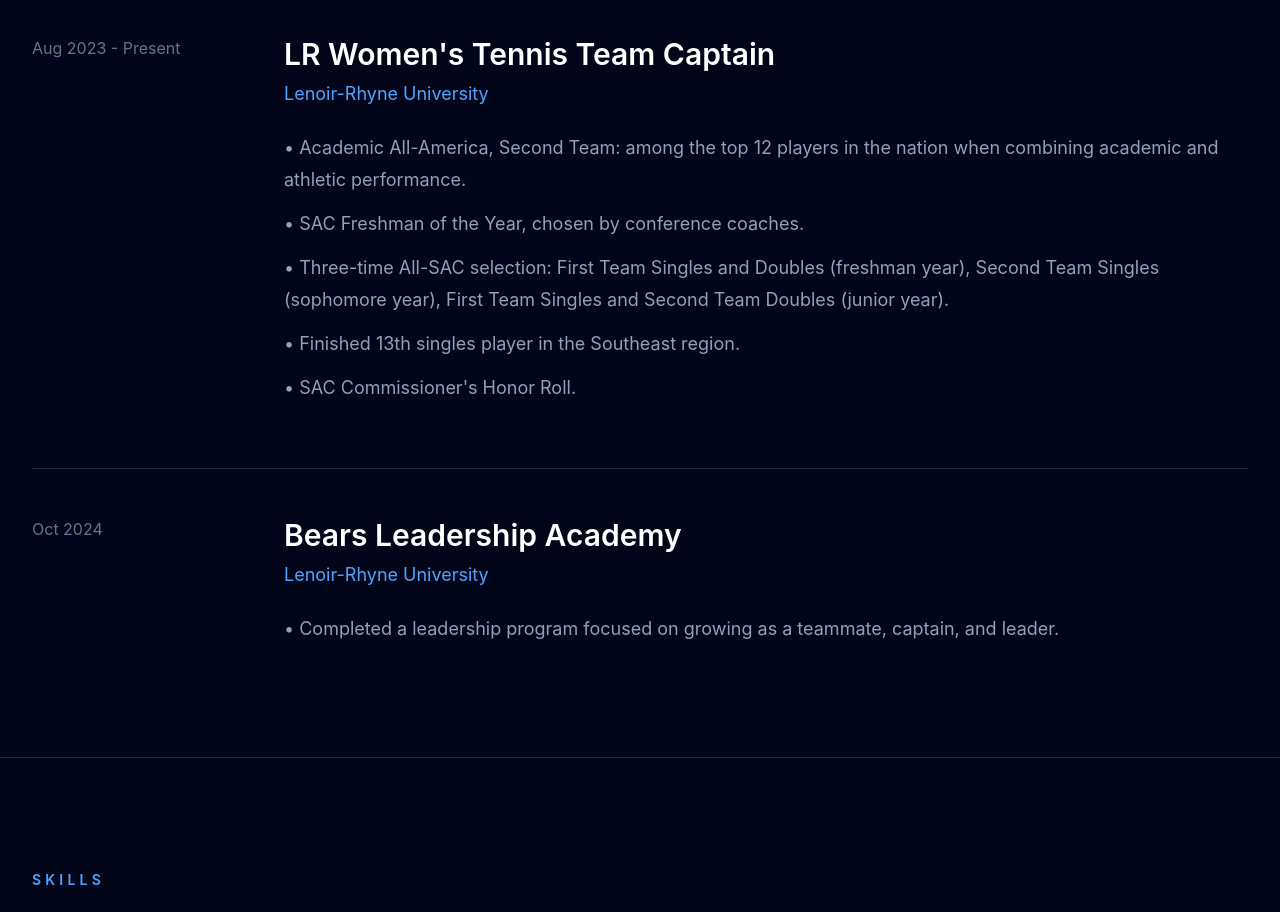
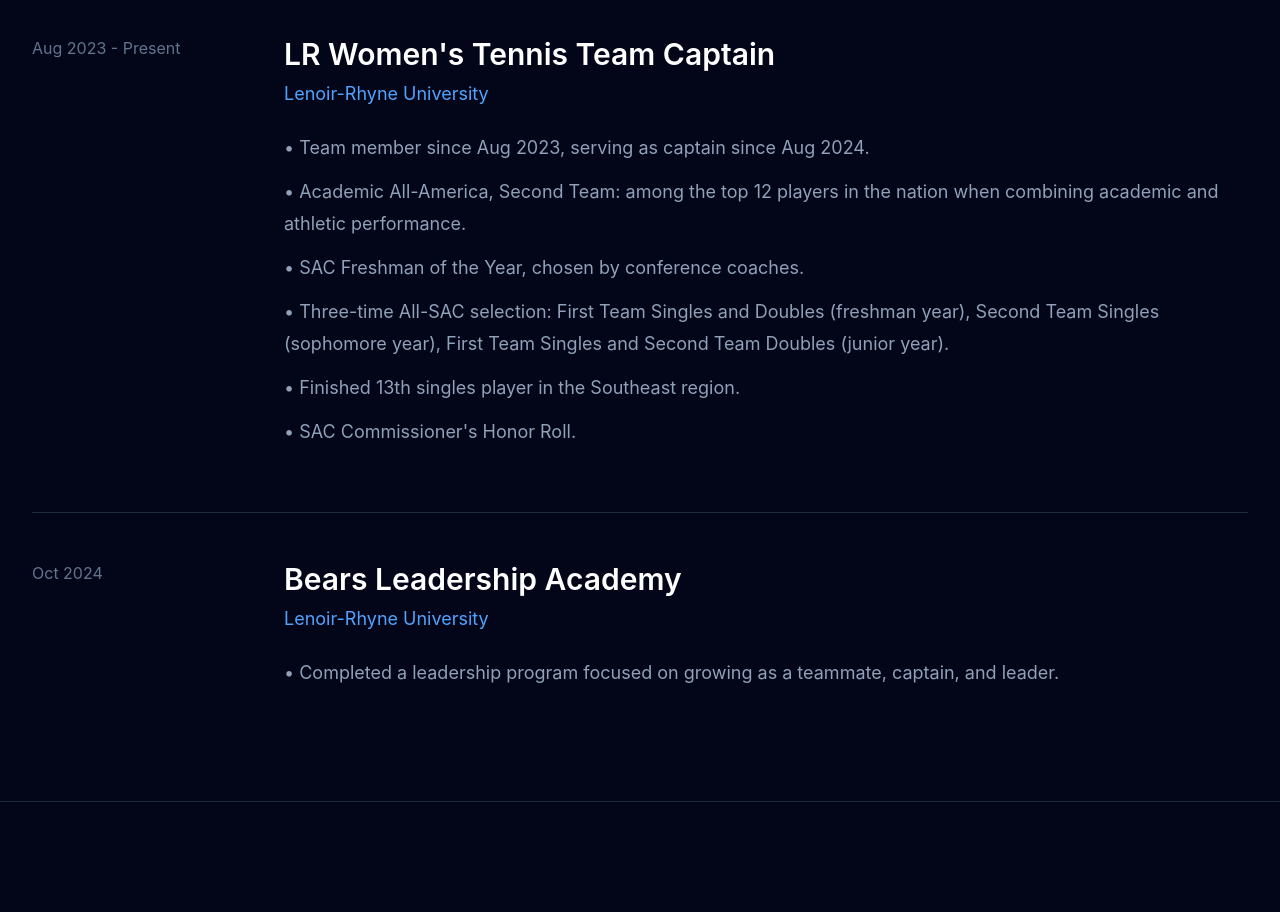
Before and after one commit to runamdrs/runamuderrisoglu, a React (Vite) app: page / in a window 1280 px wide. Shown: the part 3520-4432 px from the top of the page. Built offline with nearby package versions, Linux system fonts and the light colour scheme.

Commit message:
Clarify captain role started Aug 2024 in athletics section
Co-Authored-By: Claude Fable 5 <noreply@anthropic.com>

```diff
--- a/src/components/Home.jsx
+++ b/src/components/Home.jsx
@@ -48,6 +48,7 @@ const athletics = [
     role: "LR Women's Tennis Team Captain",
     org: "Lenoir-Rhyne University",
     bullets: [
+      "Team member since Aug 2023, serving as captain since Aug 2024.",
       "Academic All-America, Second Team: among the top 12 players in the nation when combining academic and athletic performance.",
       "SAC Freshman of the Year, chosen by conference coaches.",
       "Three-time All-SAC selection: First Team Singles and Doubles (freshman year), Second Team Singles (sophomore year), First Team Singles and Second Team Doubles (junior year).",
```
